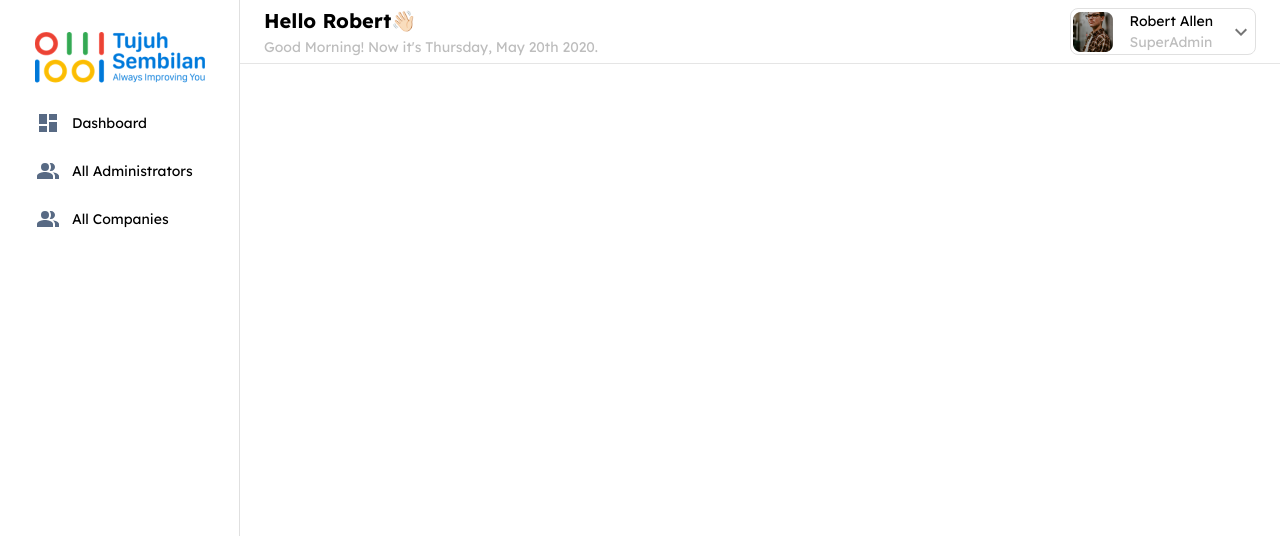
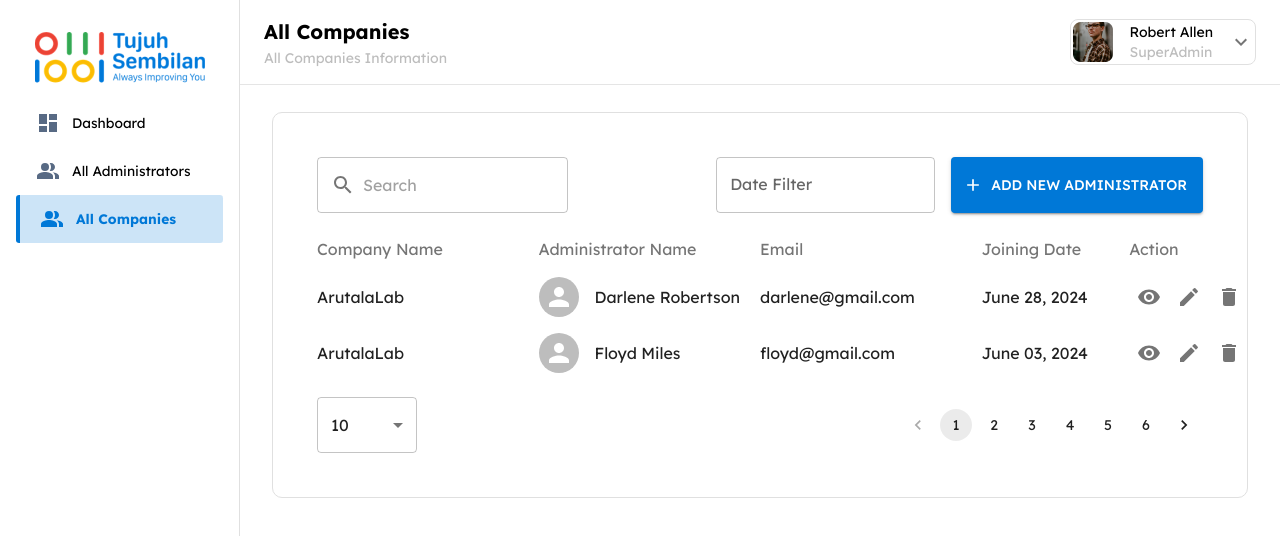
Before and after one commit to dit10z/presence, a React (Vite) app: page /companies in a window 1280 px wide. Shown: the top 536 px of the page. Built offline with nearby package versions, Linux system fonts and the light colour scheme.

Commit message:
feat: all companies layout dan update beberapa component

```diff
--- a/src/components/Navigation/NavItem.jsx
+++ b/src/components/Navigation/NavItem.jsx
@@ -1,5 +1,6 @@
 import { ListItem, ListItemButton, ListItemIcon, ListItemText } from '@mui/material';
 import React from 'react';
+import theme from '../../styles/theme';
 
 const NavItem = ({ title, icon, onClick, selected }) => {
   return (
@@ -11,11 +12,13 @@ const NavItem = ({ title, icon, onClick, selected }) => {
           justifyContent: 'initial',
           px: 2.5,
           color: selected ? 'white' : '#586A84',
-          borderRadius: '0.5rem',
-          backgroundColor: selected ? '#0078D7' : 'inherit',
+          backgroundColor: selected ? 'rgba(0, 120, 215, 0.2)' : 'inherit',
+          borderWidth: '10px',
+          borderLeft: selected ? '4px solid' : '',
+          borderRadius: '0.2rem',
+          borderLeftColor: selected ? `${theme.palette.primary.main}` : 'inherit',
           '&:hover': {
-            backgroundColor: 'rgba(0, 120, 215, 0.5)',
-            color: 'white',
+            backgroundColor: 'rgba(0, 120, 215, 0.2)',
           },
         }}
       >
@@ -24,15 +27,15 @@ const NavItem = ({ title, icon, onClick, selected }) => {
             minWidth: 0,
             mr: 1.5,
             justifyContent: 'center',
-            color: selected ? 'white' : '#586A84',
+            color: selected ? `${theme.palette.primary.main}` : 'inherit',
           }}
         >
           {icon}
         </ListItemIcon>
         <ListItemText
           primary={title}
-          sx={{ color: selected ? '#0078D7' : 'black' }}
-          primaryTypographyProps={{ fontSize: '0.875rem' }}
+          sx={{ color: selected ? `${theme.palette.primary.main}` : 'black' }}
+          primaryTypographyProps={{ fontSize: '0.860rem', fontWeight: selected ? '700' : '400' }}
         />
       </ListItemButton>
     </ListItem>
--- a/src/components/Navigation/SuperadminSidebar.jsx
+++ b/src/components/Navigation/SuperadminSidebar.jsx
@@ -17,7 +17,7 @@ import {
   useTheme,
 } from '@mui/material';
 import React, { useState } from 'react';
-import { Outlet } from 'react-router-dom';
+import { Outlet, useLocation } from 'react-router-dom';
 import NavItem from './NavItem';
 
 import KeyboardArrowDownIcon from '@mui/icons-material/KeyboardArrowDown';
@@ -47,6 +47,7 @@ const AppBar = styled(MuiAppBar, {
 const SuperAdminSidebar = () => {
   const theme = useTheme();
   const router = useRouter();
+  const location = useLocation();
   const [anchorEl, setAnchorEl] = useState(null);
   const open = true;
 
@@ -94,14 +95,19 @@ const SuperAdminSidebar = () => {
             borderBottom: '1px solid #E5E5E5',
             color: 'black',
             justifyContent: 'space-between',
+            paddingY: '1rem',
           }}
         >
           <Stack>
             <Typography variant="h6" fontWeight="bold" noWrap>
-              Hello Robert👋🏻
+              {location.pathname === '/' && ' Hello Robert👋🏻'}
+              {location.pathname === '/administrators' && 'All Administators'}
+              {location.pathname === '/companies' && 'All Companies'}
             </Typography>
             <Typography variant="body2" color={`${theme.palette.grey[400]}`}>
-              Good Morning! Now it's Thursday, May 20th 2020.
+              {location.pathname === '/' && "Good Morning! Now it's Thursday, May 20th 2020."}
+              {location.pathname === '/administrators' && 'All Administators Information'}
+              {location.pathname === '/companies' && 'All Companies Information'}
             </Typography>
           </Stack>
           <Box border={`1px ${theme.palette.grey[300]} solid`} borderRadius="0.5rem" padding="0.125rem">
@@ -163,7 +169,13 @@ const SuperAdminSidebar = () => {
         </DrawerHeader>
         <List sx={{ padding: '1rem' }}>
           {listMenu.map((item, index) => (
-            <NavItem key={index} title={item.title} icon={item.icon} onClick={() => router.push(item.path)} />
+            <NavItem
+              key={index}
+              title={item.title}
+              icon={item.icon}
+              onClick={() => router.push(item.path)}
+              selected={location.pathname === item.path}
+            />
           ))}
         </List>
         <Box sx={{ flexGrow: 1 }} />
@@ -175,7 +187,7 @@ const SuperAdminSidebar = () => {
           p: 3,
           ml: `${drawerWidth}px`,
           width: `calc(100% - ${drawerWidth}px)`,
-          mt: 8,
+          mt: 4,
         }}
       >
         <Outlet />
--- a/src/main.jsx
+++ b/src/main.jsx
@@ -1,7 +1,9 @@
+import CssBaseline from '@mui/material/CssBaseline';
+import { ThemeProvider } from '@mui/material/styles';
+import { LocalizationProvider } from '@mui/x-date-pickers';
+import { AdapterDayjs } from '@mui/x-date-pickers/AdapterDayjs';
 import * as React from 'react';
 import { createRoot } from 'react-dom/client';
-import CssBaseline from '@mui/material/CssBaseline';
-import { ThemeProvider } from '@mui/material/styles';
 import App from './App';
 import theme from './styles/theme';
 
@@ -11,10 +13,12 @@ const root = createRoot(rootElement);
 root.render(
   <React.StrictMode>
     <ThemeProvider theme={theme}>
-      {/* CssBaseline kickstart an elegant, consistent, and simple baseline to build upon. */}
-      <CssBaseline />
-      <App />
+      <LocalizationProvider dateAdapter={AdapterDayjs}>
+        {/* CssBaseline kickstart an elegant, consistent, and simple baseline to build upon. */}
+        <CssBaseline />
+        <App />
+      </LocalizationProvider>
     </ThemeProvider>
     ,
-  </React.StrictMode>,
+  </React.StrictMode>
 );
--- a/src/pages/Companies/index.jsx
+++ b/src/pages/Companies/index.jsx
@@ -1,7 +1,135 @@
-import React from "react";
+import { Add, Delete, Edit, Search, Visibility } from '@mui/icons-material';
+import {
+  Avatar,
+  Box,
+  Grid,
+  IconButton,
+  InputAdornment,
+  MenuItem,
+  Pagination,
+  Stack,
+  TextField,
+  Typography,
+} from '@mui/material';
+import React from 'react';
+import theme from '../../styles/theme';
+
+import { DatePicker } from '@mui/x-date-pickers';
+import CustomButton from '../../components/CustomButton';
 
 const CompaniesList = () => {
-  return <div>CompaniesList</div>;
+  return (
+    <Grid border={`1px solid ${theme.palette.grey[300]}`} borderRadius={'10px'} padding={2.5}>
+      <Box sx={{ p: 3 }}>
+        <Box sx={{ display: 'flex', justifyContent: 'space-between', alignItems: 'center', mb: 3 }}>
+          {/* Filter and Search */}
+          <Box sx={{ display: 'flex', alignItems: 'center', gap: 2 }}>
+            <TextField
+              placeholder="Search"
+              InputProps={{
+                startAdornment: (
+                  <InputAdornment position="start">
+                    <Search />
+                  </InputAdornment>
+                ),
+              }}
+            />
+          </Box>
+          <Stack direction="row" spacing={2}>
+            <DatePicker label="Date Filter" />
+
+            {/* Add New Administrator */}
+            <CustomButton variant="contained" color="primary" startIcon={<Add />}>
+              Add New Administrator
+            </CustomButton>
+          </Stack>
+        </Box>
+
+        {/* Administrator Grid */}
+        <Grid container spacing={2}>
+          <Grid item xs={12}>
+            <Grid container>
+              <Grid item xs={3}>
+                <Typography fontWeight="normal" color={`${theme.palette.grey[600]}`}>
+                  Company Name
+                </Typography>
+              </Grid>
+              <Grid item xs={3}>
+                <Typography fontWeight="normal" color={`${theme.palette.grey[600]}`}>
+                  Administrator Name
+                </Typography>
+              </Grid>
+              <Grid item xs={3}>
+                <Typography fontWeight="normal" color={`${theme.palette.grey[600]}`}>
+                  Email
+                </Typography>
+              </Grid>
+              <Grid item xs={2}>
+                <Typography fontWeight="normal" color={`${theme.palette.grey[600]}`}>
+                  Joining Date
+                </Typography>
+              </Grid>
+              <Grid item xs={1}>
+                <Typography fontWeight="normal" color={`${theme.palette.grey[600]}`}>
+                  Action
+                </Typography>
+              </Grid>
+            </Grid>
+          </Grid>
+          {/* Map through the list of administrators */}
+          {[
+            { company: 'ArutalaLab', name: 'Darlene Robertson', email: 'darlene@gmail.com', date: 'June 28, 2024' },
+            { company: 'ArutalaLab', name: 'Floyd Miles', email: 'floyd@gmail.com', date: 'June 03, 2024' },
+            // Add more rows as needed
+          ].map((admin, index) => (
+            <Grid item xs={12} key={index}>
+              <Grid container alignItems="center">
+                <Grid item xs={3}>
+                  <Typography>{admin.company}</Typography>
+                </Grid>
+                <Grid item xs={3}>
+                  <Box sx={{ display: 'flex', alignItems: 'center' }}>
+                    <Avatar sx={{ mr: 2 }} />
+                    <Typography>{admin.name}</Typography>
+                  </Box>
+                </Grid>
+                <Grid item xs={3}>
+                  <Typography>{admin.email}</Typography>
+                </Grid>
+                <Grid item xs={2}>
+                  <Typography>{admin.date}</Typography>
+                </Grid>
+                <Grid item xs={1}>
+                  <Box sx={{ display: 'flex', justifyContent: 'space-between' }}>
+                    <IconButton aria-label="view">
+                      <Visibility />
+                    </IconButton>
+                    <IconButton aria-label="edit">
+                      <Edit />
+                    </IconButton>
+                    <IconButton aria-label="delete">
+                      <Delete />
+                    </IconButton>
+                  </Box>
+                </Grid>
+              </Grid>
+            </Grid>
+          ))}
+        </Grid>
+
+        {/* Pagination */}
+        <Box sx={{ display: 'flex', justifyContent: 'space-between', alignItems: 'center', mt: 3 }}>
+          <TextField select defaultValue={10} sx={{ width: 100 }}>
+            <MenuItem value={10}>10</MenuItem>
+            <MenuItem value={20}>20</MenuItem>
+            <MenuItem value={30}>30</MenuItem>
+          </TextField>
+
+          <Pagination count={6} page={1} />
+        </Box>
+      </Box>
+    </Grid>
+  );
 };
 
 export default CompaniesList;
--- a/src/pages/index.jsx
+++ b/src/pages/index.jsx
@@ -1,71 +1,58 @@
+import { Box } from '@mui/material';
 import React from 'react';
 import { Route, Routes } from 'react-router-dom';
+import { SuperadminSidebar } from '../components/Navigation';
 import Administrators from './Administators';
-
 import Auth from './Auth';
-
+import CompaniesList from './Companies';
 import Dashboard from './Dashboard';
-
-import { Box, Container } from '@mui/material';
-import { SuperadminSidebar } from '../components/Navigation';
-import CompaniesList from './Companies';
 import PrivateRoute from './PrivateRoute'; // Import PrivateRoute
 
 const Pages = () => {
-  // Dummy variables for authentication and role
   const isAuthenticated = true; // Change to `false` to simulate a user not logged in
   const userRole = 'superadmin'; // Possible values: 'admin', 'superadmin'
 
   return (
     <>
-      {/* Conditional Sidebar Rendering */}
-      {isAuthenticated && userRole === 'superadmin' && (
-        // <div>Superadmin Sidebar</div> // Replace with actual Sidebar component for Superadmin
-        <SuperadminSidebar />
-      )}
+      {isAuthenticated && userRole === 'superadmin' && <SuperadminSidebar />}
 
+      <Box sx={{ display: 'flex', flexGrow: 1, width: `calc(100% - 240px)`, ml: '240px' }}>
         <Routes>
-        {/* Public Route */}
           <Route path="/login" element={<Auth />} />
 
-        {/* Private Routes */}
           <Route
             path="/"
             element={
-            <Container maxWidth="lg">
-              <Box sx={{ my: 4 }}>
               <PrivateRoute isAuthenticated={isAuthenticated}>
+                {/* <Container sx={{ width: '100%', p: 0 }}> */}
+                <Box sx={{ my: 4, width: '100%', mx: '2rem' }}>
                   <Dashboard />
+                </Box>
               </PrivateRoute>
-              </Box>
-            </Container>
             }
           />
           <Route
             path="/administrators"
             element={
-            <Container maxWidth="lg">
-              <Box sx={{ my: 4 }}>
               <PrivateRoute isAuthenticated={isAuthenticated}>
+                <Box sx={{ my: 4, width: '100%', mx: '2rem' }}>
                   <Administrators />
+                </Box>
               </PrivateRoute>
-              </Box>
-            </Container>
             }
           />
           <Route
             path="/companies"
             element={
-            <Container maxWidth="lg">
-              <Box sx={{ my: 4 }}>
               <PrivateRoute isAuthenticated={isAuthenticated}>
+                <Box sx={{ my: 4, width: '100%', mx: '2rem' }}>
                   <CompaniesList />
+                </Box>
               </PrivateRoute>
-              </Box>
-            </Container>
             }
           />
         </Routes>
+      </Box>
     </>
   );
 };
--- a/src/styles/theme.js
+++ b/src/styles/theme.js
@@ -8,7 +8,7 @@ const theme = createTheme({
   },
   palette: {
     primary: {
-      main: '#556cd6',
+      main: '#0078D7',
     },
     secondary: {
       main: '#19857b',
```
Lines whose indentation alone changed are shown as unchanged.
